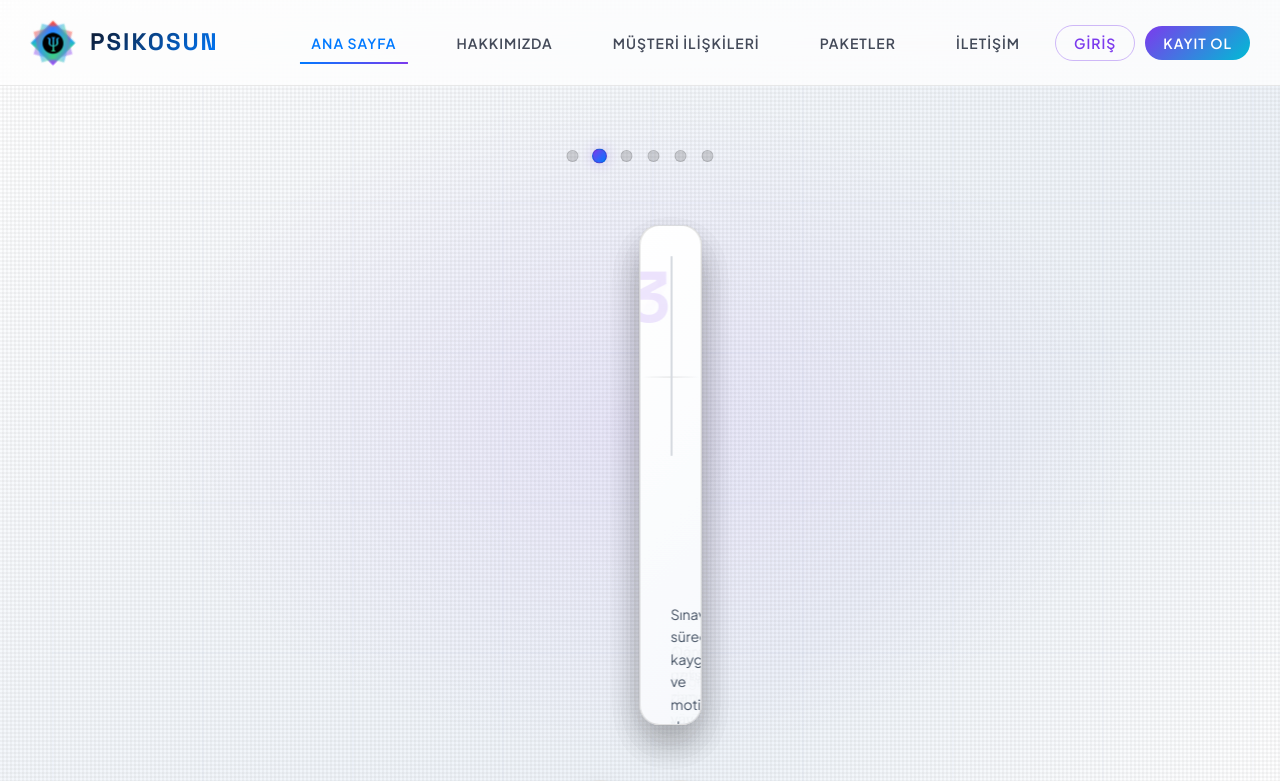
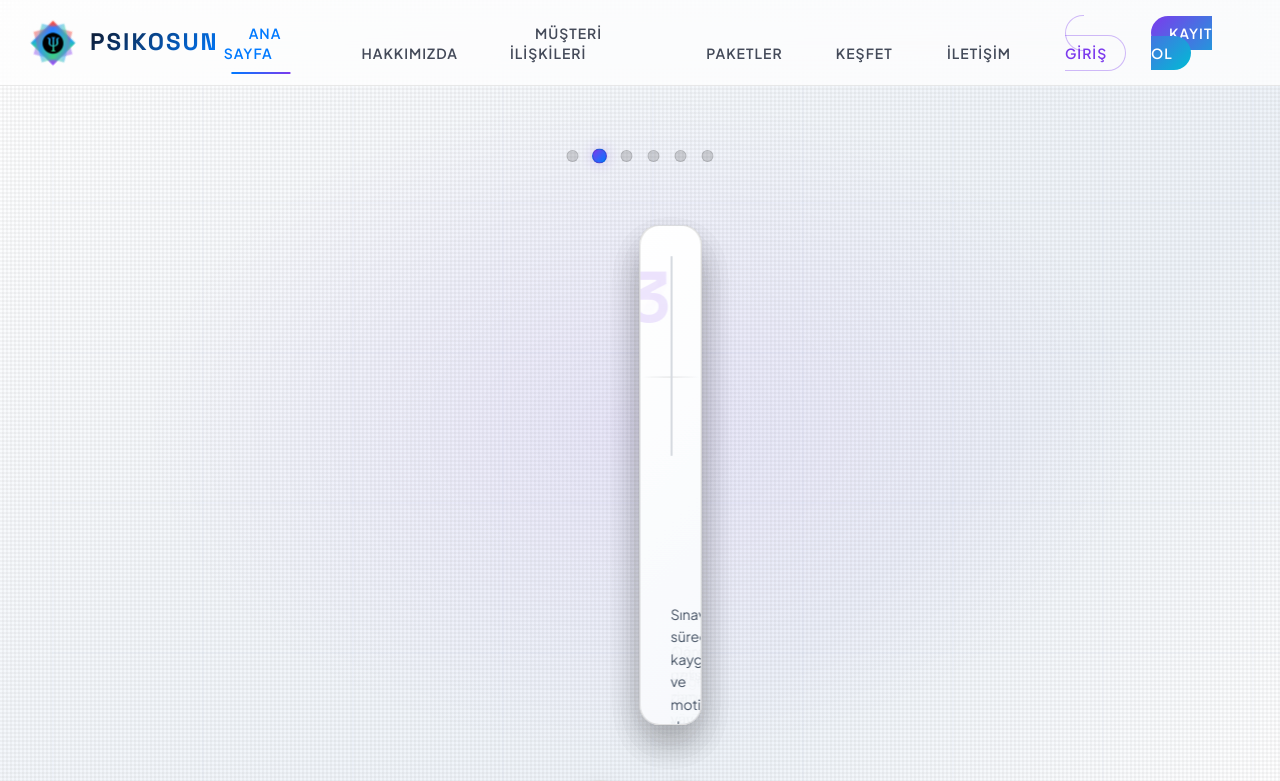
Before and after one commit to alihanuysal19/psikosun, a Next.js app: page / in a window 1280 px wide. Shown: the top 781 px of the page. Built offline with nearby package versions, Linux system fonts and the light colour scheme; no server answers; the database is empty.

Commit message:
feat(landing): üst nav ve footer Kurumsal bölümüne Keşfet linki
Public Keşfet sayfası eklendikten sonra ana sayfada erişim noktası yoktu —
nav menüsünde 'Paketler' ile 'İletişim' arasına, footer'da Kurumsal listesine
eklendi.

```diff
--- a/src/app/page.tsx
+++ b/src/app/page.tsx
@@ -147,6 +147,11 @@ export default function LandingPage() {
               <a href="#packages" className="nav-link">
                 Paketler
               </a>
+            </li>
+            <li>
+              <Link href="/kesfet" className="nav-link">
+                Keşfet
+              </Link>
             </li>
             <li>
               <a href="#contact" className="nav-link">
@@ -701,6 +706,7 @@ export default function LandingPage() {
             <h4>Kurumsal</h4>
             <div className="footer-links">
               <a href="#about">Hakkımızda</a>
+              <Link href="/kesfet">Keşfet</Link>
               <a href="#stats">Dersler</a>
               <a href="#contact">İletişim</a>
               <a href="mailto:info@psikosun.com">Destek</a>
```
